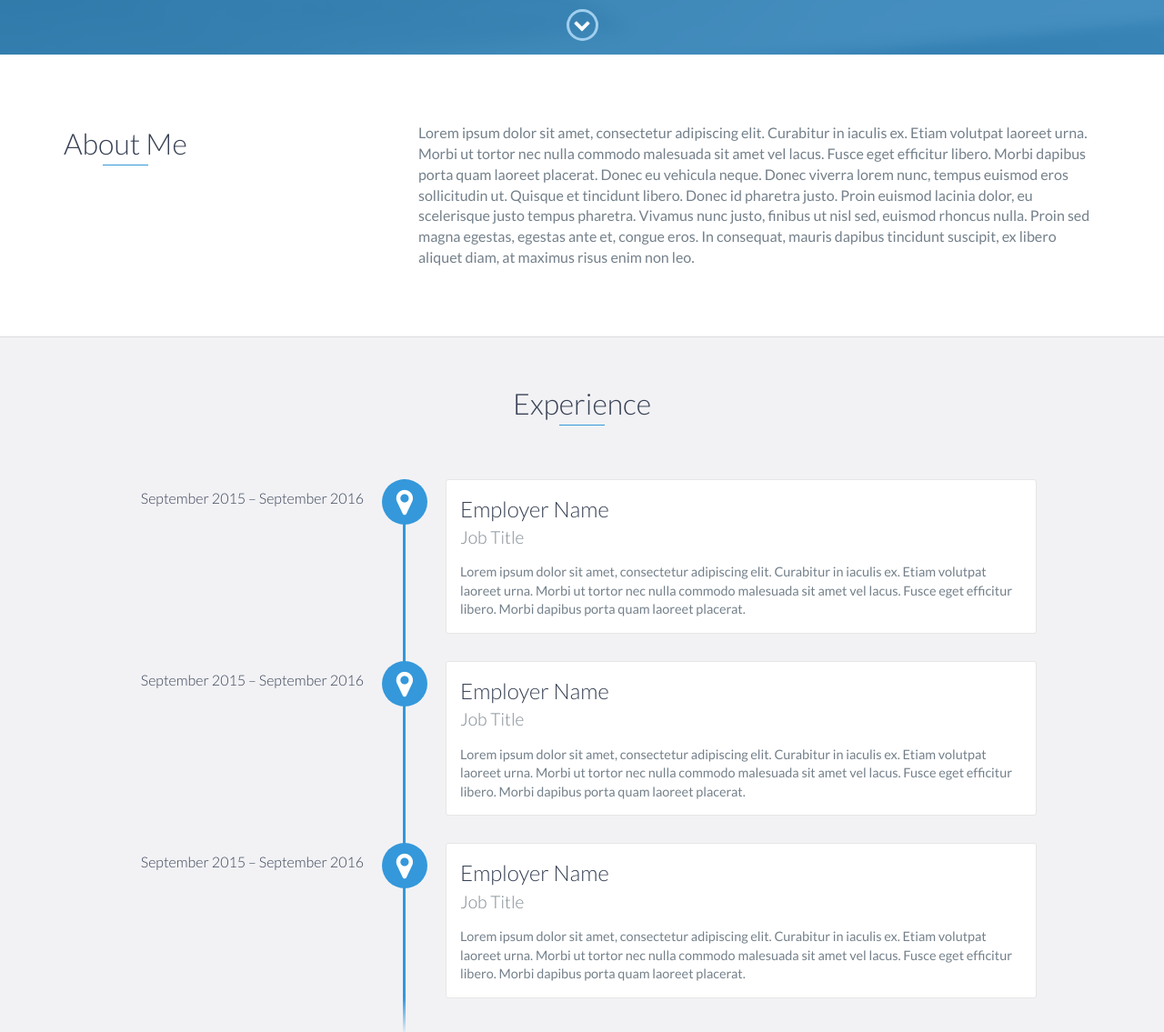
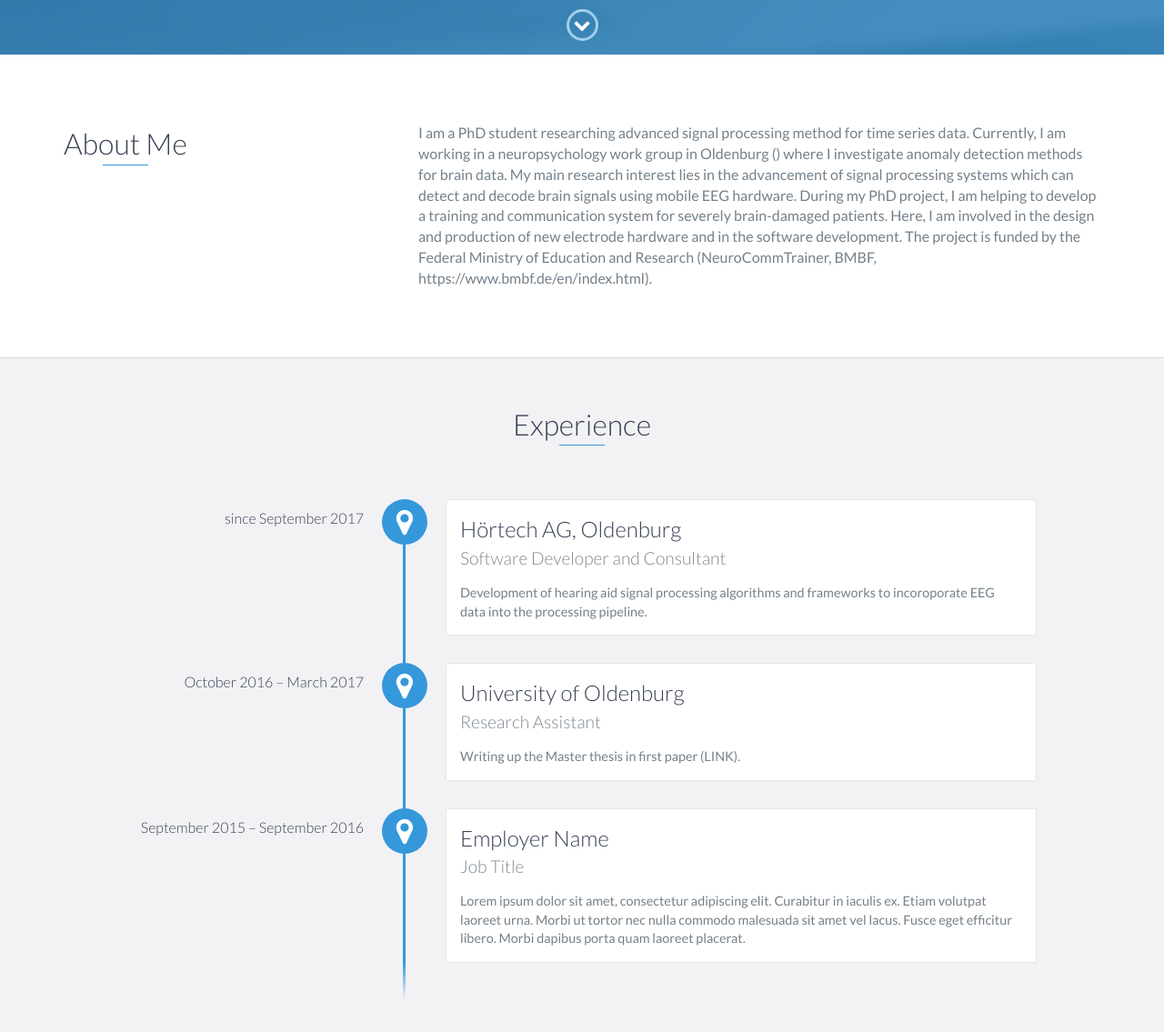
Before and after one commit to s4rify/page, a website: page index.html in a window 1280 px wide. Shown: the part 740-1875 px from the top of the page at 91% size. Drawn offline with nearby package versions, Linux system fonts and the light colour scheme.

Commit message:
adapting html

```diff
--- a/index.html
+++ b/index.html
@@ -48,8 +48,8 @@
 
     <div id="lead">
         <div id="lead-content">
-            <h1>Ryan Fitzgerald</h1>
-            <h2>Software Engineer</h2>
+            <h1>Sarah Blum</h1>
+            <h2>PhD student in Signal Processing</h2>
             <a href="#" class="btn-rounded-white">Download Resume</a>
         </div>
         <!-- End #lead-content -->
@@ -73,9 +73,9 @@
                 </div>
                 <div class="col-md-8">
                     <p>
-                        Lorem ipsum dolor sit amet, consectetur adipiscing elit. Curabitur in iaculis ex. Etiam volutpat laoreet urna. Morbi ut tortor nec nulla commodo malesuada sit amet vel lacus. Fusce eget efficitur libero. Morbi dapibus porta quam laoreet placerat. Donec
-                        eu vehicula neque. Donec viverra lorem nunc, tempus euismod eros sollicitudin ut. Quisque et tincidunt libero. Donec id pharetra justo. Proin euismod lacinia dolor, eu scelerisque justo tempus pharetra. Vivamus nunc justo, finibus
-                        ut nisl sed, euismod rhoncus nulla. Proin sed magna egestas, egestas ante et, congue eros. In consequat, mauris dapibus tincidunt suscipit, ex libero aliquet diam, at maximus risus enim non leo.
+                        I am a PhD student researching advanced signal processing method for time series data. Currently, I am working in a neuropsychology work group in Oldenburg () where I investigate anomaly detection methods for brain data.
+
+                        My main research interest lies in the advancement of signal processing systems which can detect and decode brain signals using mobile EEG hardware. During my PhD project, I am helping to develop a training and communication system for severely brain-damaged patients. Here, I am involved in the design and production of new electrode hardware and in the software development. The project is funded by the Federal Ministry of Education and Research (NeuroCommTrainer, BMBF, https://www.bmbf.de/en/index.html).
                     </p>
                 </div>
             </div>
@@ -86,19 +86,19 @@
     <div id="experience" class="background-alt">
         <h2 class="heading">Experience</h2>
         <div id="experience-timeline">
-            <div data-date="September 2015 – September 2016">
-                <h3>Employer Name</h3>
-                <h4>Job Title</h4>
+            <div data-date="since September 2017">
+                <h3>Hörtech AG, Oldenburg</h3>
+                <h4>Software Developer and Consultant</h4>
                 <p>
-                    Lorem ipsum dolor sit amet, consectetur adipiscing elit. Curabitur in iaculis ex. Etiam volutpat laoreet urna. Morbi ut tortor nec nulla commodo malesuada sit amet vel lacus. Fusce eget efficitur libero. Morbi dapibus porta quam laoreet placerat.
+                    Development of hearing aid signal processing algorithms and frameworks to incoroporate EEG data into the processing pipeline.
                 </p>
             </div>
 
-            <div data-date="September 2015 – September 2016">
-                <h3>Employer Name</h3>
-                <h4>Job Title</h4>
+            <div data-date="October 2016 – March 2017">
+                <h3>University of Oldenburg</h3>
+                <h4>Research Assistant</h4>
                 <p>
-                    Lorem ipsum dolor sit amet, consectetur adipiscing elit. Curabitur in iaculis ex. Etiam volutpat laoreet urna. Morbi ut tortor nec nulla commodo malesuada sit amet vel lacus. Fusce eget efficitur libero. Morbi dapibus porta quam laoreet placerat.
+                    Writing up the Master thesis in first paper (LINK).
                 </p>
             </div>
 
```
Also changed, not shown: README.md.
